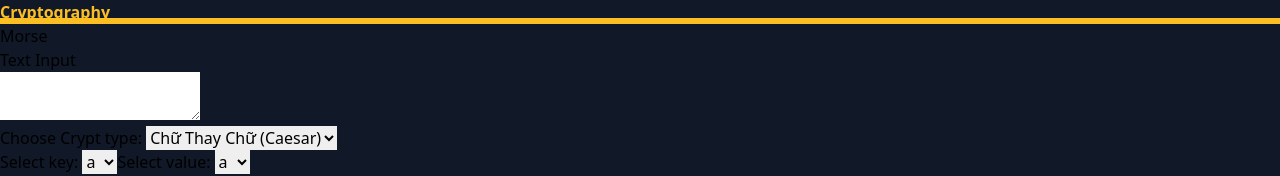
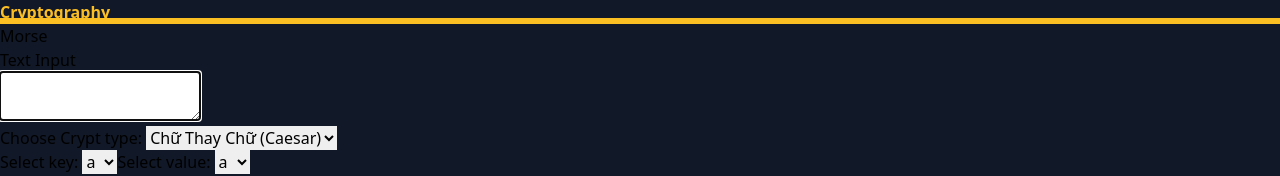
Before and after one commit to KayGV25/Scout_BD_Util, a React (Vite) app: page / in a window 1280 px wide. Shown: the top 176 px of the page. Built offline with nearby package versions, Linux system fonts and the light colour scheme.

Commit message:
[UPDATE] autofocus

```diff
--- a/src/page/Cryptography.jsx
+++ b/src/page/Cryptography.jsx
@@ -19,7 +19,7 @@ export default function Cryptography(){
                 <div className="w-3/4 flex flex-col gap-10">
                     <div className="flex flex-col gap-3">
                         <p className="text-2xl text-zinc-50 select-none">Text Input</p>
-                        <textarea type="text" name="inputMorse" className="outline-none rounded-sm px-3 text-slate-950 w-full h-36 resize-none py-3" onChange={(e) => setPlain(e.target.value)}></textarea>
+                        <textarea autoFocus={true} type="text" name="inputMorse" className="outline-none rounded-sm px-3 text-slate-950 w-full h-36 resize-none py-3" onChange={(e) => setPlain(e.target.value)}></textarea>
                     </div>
                     <div className="flex gap-3">
                         <label htmlFor="crypt" className="text-2xl text-zinc-50 select-none">Choose Crypt type: </label>
--- a/src/page/Morse.jsx
+++ b/src/page/Morse.jsx
@@ -69,7 +69,7 @@ export default function Morse(){
                 <div className="w-3/4 flex flex-col gap-10">
                     <div className="flex flex-col gap-3">
                         <p className="text-2xl text-zinc-50 select-none">Text Input</p>
-                        <textarea type="text" name="inputMorse" className="outline-none rounded-sm px-3 text-slate-950 w-full h-36 resize-none py-3" onChange={(e) => handleInput(e.target.value)}></textarea>
+                        <textarea autoFocus={true} type="text" name="inputMorse" className="outline-none rounded-sm px-3 text-slate-950 w-full h-36 resize-none py-3" onChange={(e) => handleInput(e.target.value)}></textarea>
                     </div>
                     <div className="flex flex-col gap-3">
                         <p className="text-2xl text-zinc-50 select-none">Morse Output</p>
```
